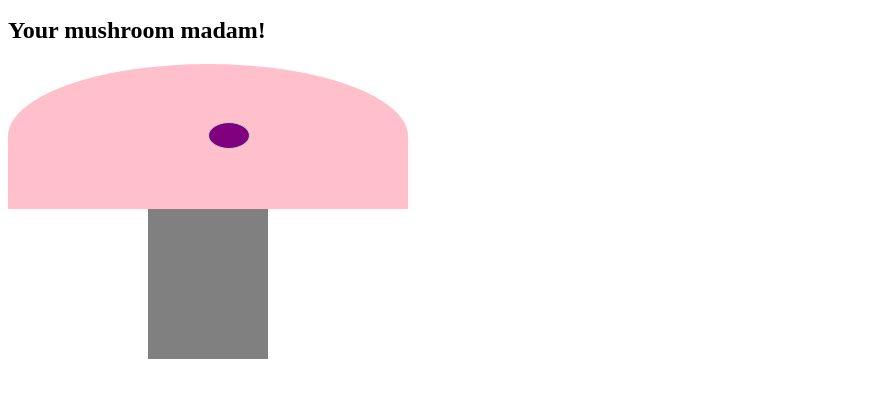
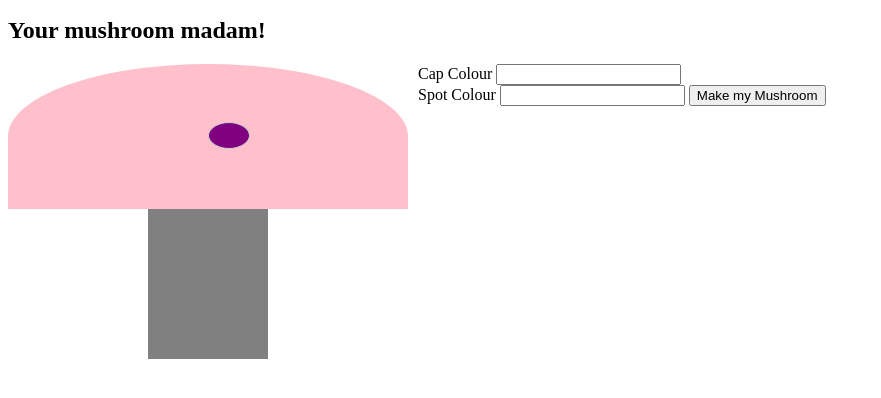
Before and after one commit to achanda101/corpulent-mushrooms-brobinson-twitch, an Eleventy site: page src/mushroom.html in a window 1280 px wide. Shown: the part 136-534 px from the top of the page, without its empty margins (0-881 px from the left). Built offline with nearby package versions, Linux system fonts and the light colour scheme; Eleventy itself is replaced by a stand-in of ours; files that its build step writes are made by us from their sources.

Commit message:
Working model for Sanity preview link is done

```diff
--- /dev/null
+++ b/src/_includes/form.html
@@ -0,0 +1,12 @@
+<form action="/preview/" class="colors">
+	<label for="bgcolor"
+		>Cap Colour
+		<input type="text" name="bgcolor" />
+	</label>
+	<br />
+	<label for="fgcolor"
+		>Spot Colour
+		<input type="text" name="fgcolor" />
+	</label>
+	<button type="submit">Make my Mushroom</button>
+</form>
--- a/src/mushroom.html
+++ b/src/mushroom.html
@@ -2,7 +2,7 @@
 layout: 'base.njk'
 permalink:
   build: '/mushroom/'
-  mushroom: '/mushroom/'
+  mushroom: '/preview/'
 ---
 
 <style>
@@ -15,4 +15,4 @@ permalink:
 </style>
 
 <h2>Your mushroom madam!</h2>
-<div class="container">{% include "mushroom.html" %}</div>
+<div class="container">{% include "mushroom.html" %} {% include "form.html" %}</div>
```
Also changed, not shown: public/index.html (+2 -1 lines), public/mushroom/index.html (+13 -1 lines), src/index.html (+1 -12 lines), netlify.toml.
